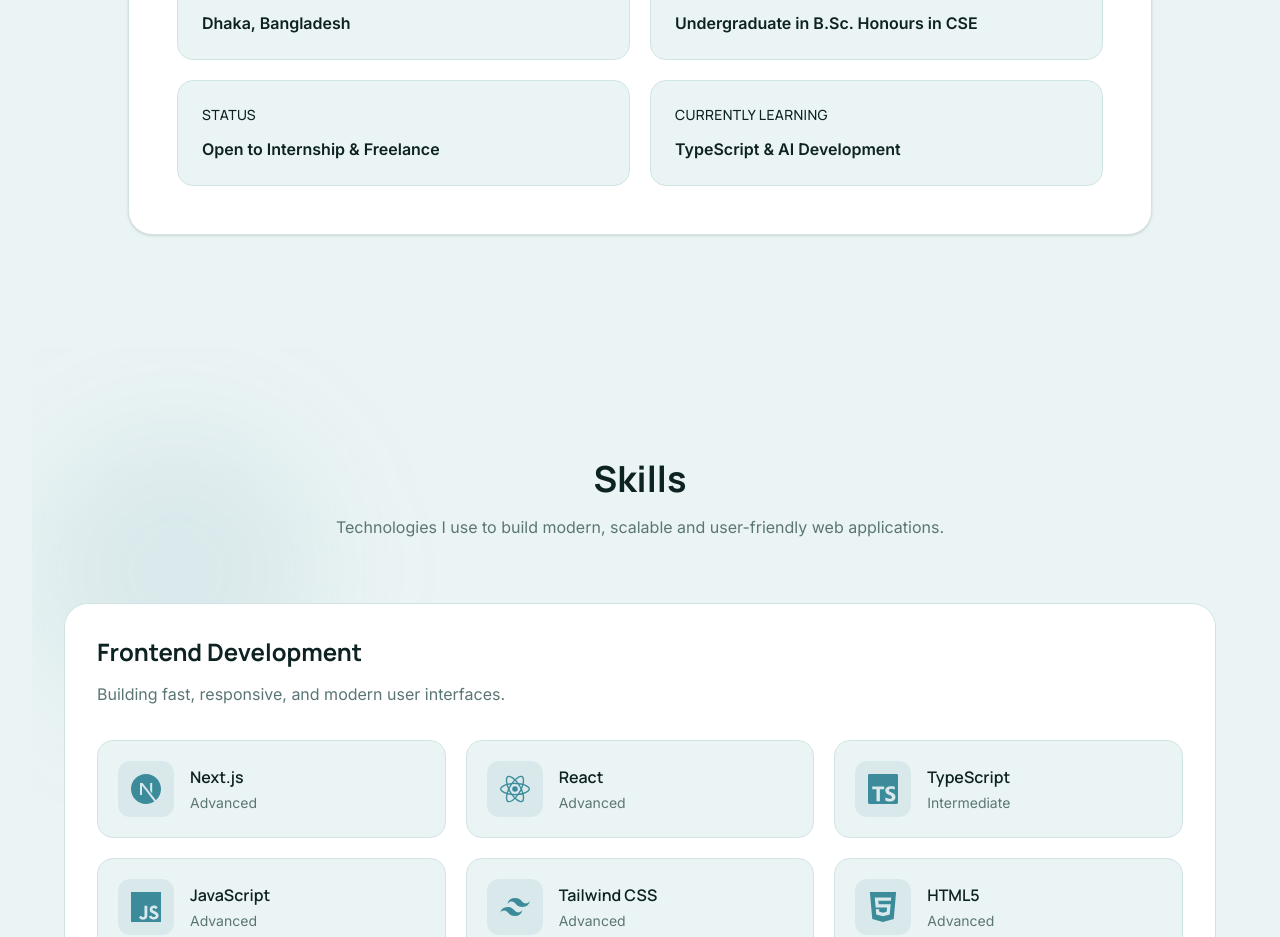
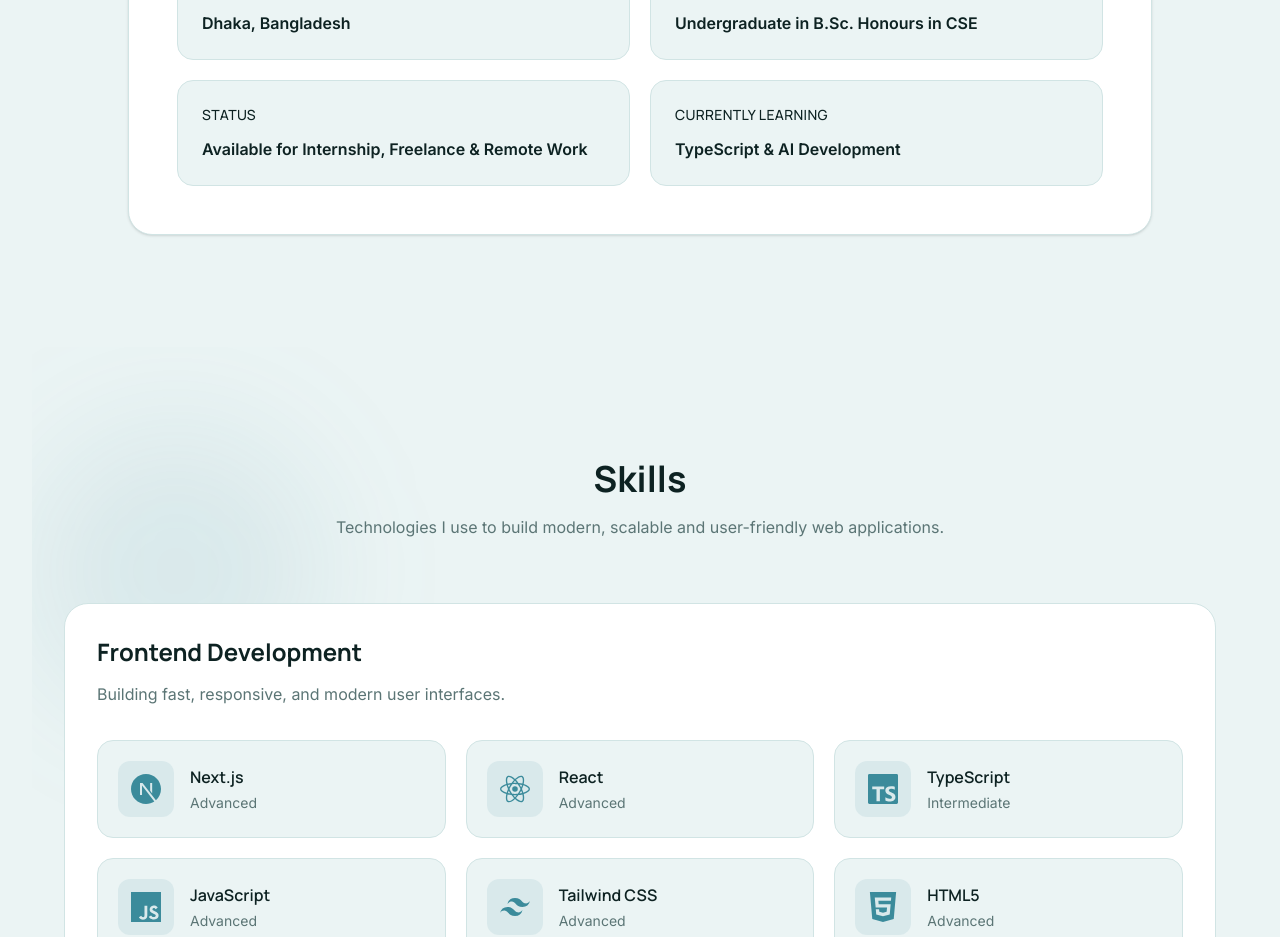
Before and after one commit to sanjana-moon/my-portfolio, a Next.js app: page / in a window 1280 px wide. Shown: the part 1520-2457 px from the top of the page. Built offline with nearby package versions, Linux system fonts and the light colour scheme.

Commit message:
personal info updated

```diff
--- a/src/components/sections/About.tsx
+++ b/src/components/sections/About.tsx
@@ -61,7 +61,7 @@
                 </h4>
 
                 <p className="mt-3 font-semibold text-heading">
-                  Open to Internship & Freelance
+                  Available for Internship, Freelance & Remote Work
                 </p>
               </div>
 
```
